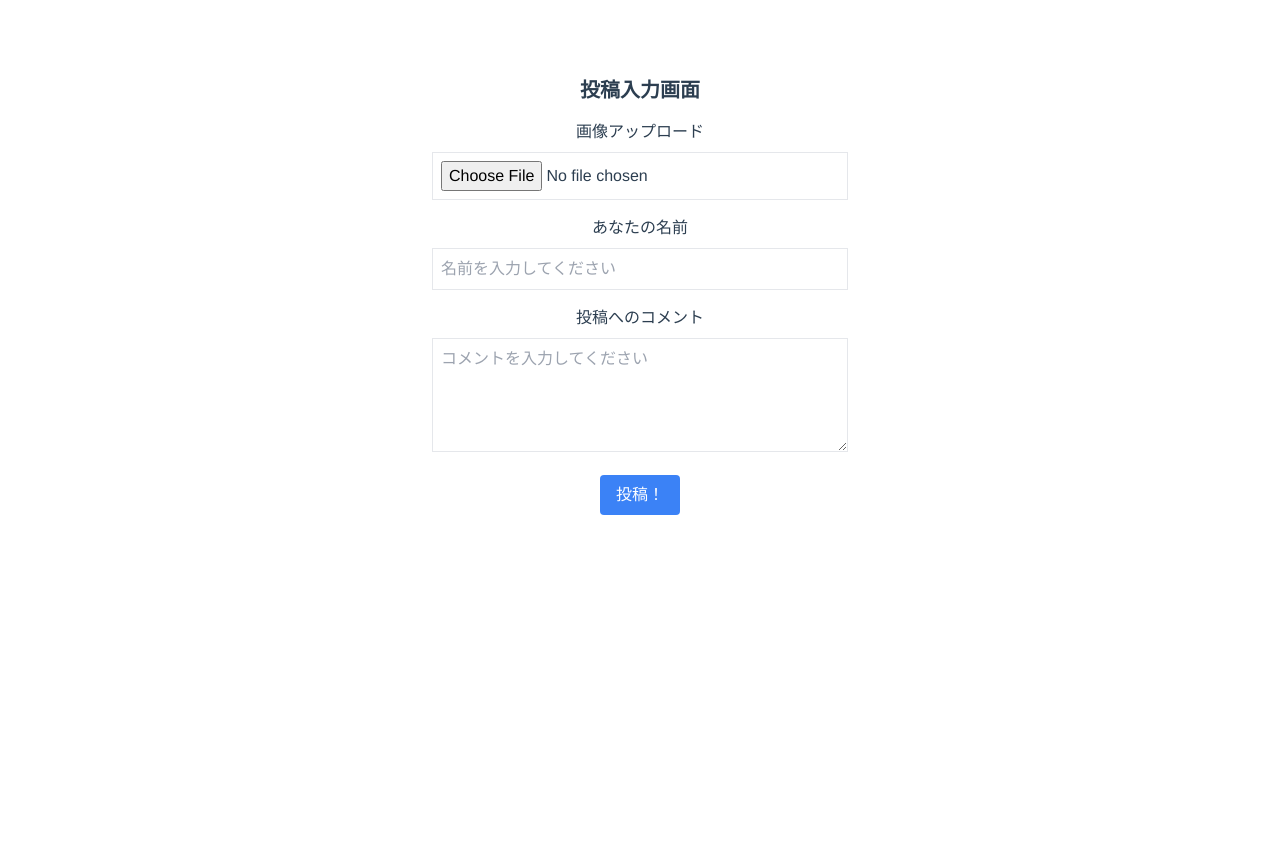
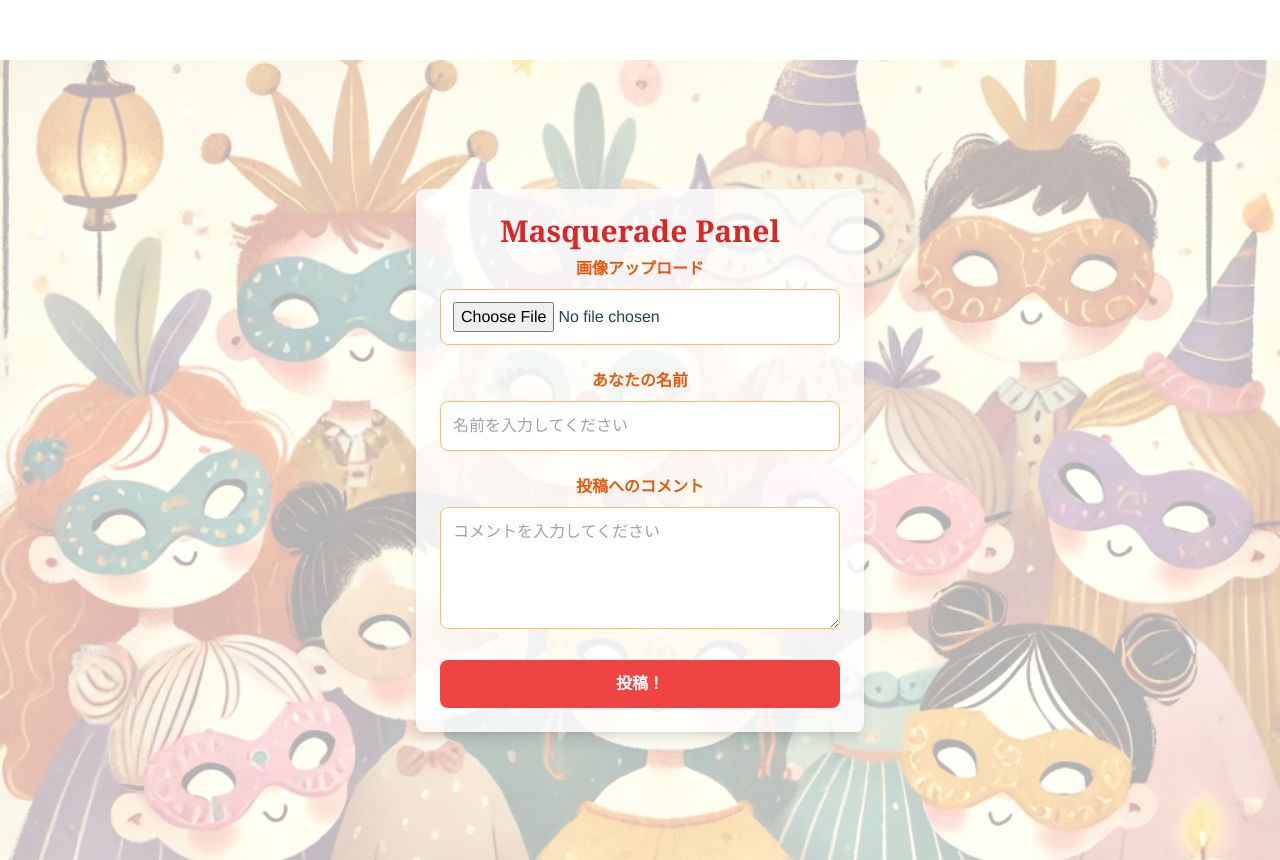
Before and after one commit to Massan0917/OverHack-project, a Vue app in the folder frontend/app/: page / in a window 1280 px wide. Before the commit the page ends 800 px from the top, so only its background shows below. Built offline with nearby package versions, Linux system fonts and the light colour scheme.

Commit message:
最初の画面デザイン

```diff
--- a/frontend/app/src/components/CreatePost.vue
+++ b/frontend/app/src/components/CreatePost.vue
@@ -1,37 +1,55 @@
 <template>
-  <div class="max-w-md mx-auto p-4">
-    <h1 class="text-xl font-bold mb-4">投稿入力画面</h1>
+  <BackgroundWrapper>
+    <ContentWrapper>
+      <!-- 画像アップロード -->
+      <div class="mb-6">
+        <label class="block text-orange-600 font-semibold mb-2">画像アップロード</label>
+        <input type="file" @change="onFileChange" accept="image/*" class="border border-orange-300 w-full p-3 rounded-lg bg-white">
 
-    <!-- 画像アップロード -->
-    <div class="mb-4">
-      <label class="block mb-2">画像アップロード</label>
-      <input type="file" @change="onFileChange" accept="image/*" class="border w-full p-2">
+        <!-- 画像プレビュー（選択後に表示） -->
+        <div v-if="imagePreview" class="mt-4 text-center">
+          <p class="text-orange-600 mb-2">選択した画像:</p>
+          <img :src="imagePreview" class="max-w-full h-auto rounded-lg shadow-md">
+          <!-- 画像削除ボタン -->
+          <button @click="removeImage" class="mt-2 bg-red-500 hover:bg-orange-600 text-white font-semibold py-2 px-4 rounded-lg transition duration-300">
+            画像を削除
+          </button>
+        </div>
       </div>
 
       <!-- 名前入力 -->
-    <div class="mb-4">
-      <label class="block mb-2">あなたの名前</label>
-      <input v-model="name" type="text" class="border w-full p-2" placeholder="名前を入力してください">
+      <div class="mb-6">
+        <label class="block text-orange-600 font-semibold mb-2">あなたの名前</label>
+        <input v-model="name" type="text" class="border border-orange-300 w-full p-3 rounded-lg bg-white" placeholder="名前を入力してください">
       </div>
 
       <!-- コメント入力 -->
-    <div class="mb-4">
-      <label class="block mb-2">投稿へのコメント</label>
-      <textarea v-model="comment" rows="4" class="border w-full p-2" placeholder="コメントを入力してください"></textarea>
+      <div class="mb-6">
+        <label class="block text-orange-600 font-semibold mb-2">投稿へのコメント</label>
+        <textarea v-model="comment" rows="4" class="border border-orange-300 w-full p-3 rounded-lg bg-white" placeholder="コメントを入力してください"></textarea>
       </div>
 
       <!-- 投稿確認ボタン -->
-    <button @click="submitPost" class="bg-blue-500 text-white py-2 px-4 rounded">
+      <button @click="submitPost" class="bg-red-500 hover:bg-orange-600 text-white font-semibold py-3 px-6 rounded-lg w-full transition duration-300">
         投稿！
       </button>
-  </div>
+    </ContentWrapper>
+  </BackgroundWrapper>
 </template>
 
 <script>
+import BackgroundWrapper from './BackgroundWrapper.vue';
+import ContentWrapper from './ContentWrapper.vue';
+
 export default {
+  components: {
+    BackgroundWrapper, // コンポーネントとして登録
+    ContentWrapper
+  },
   data() {
     return {
       image: null,
+      imagePreview: null, // 画像のプレビューURL
       name: '',
       comment: '',
     };
@@ -41,7 +59,18 @@ export default {
       const file = event.target.files[0];
       if (file) {
         this.image = file;
+
+        // 画像のプレビューを生成
+        const reader = new FileReader();
+        reader.readAsDataURL(file);
+        reader.onload = () => {
+          this.imagePreview = reader.result;
+        };
       }
+    },
+    removeImage() {
+      this.image = null;
+      this.imagePreview = null;
     },
     submitPost() {
       if (!this.image || !this.name || !this.comment) {
@@ -67,5 +96,11 @@ export default {
 </script>
 
 <style scoped>
-/* Tailwind CSS を使っている前提で記述しています（もしなければ適宜CSS調整） */
+body {
+  background-color: #f0f8ff;
+}
+
+button {
+  cursor: pointer;
+}
 </style>
```
Lines whose indentation alone changed are shown as unchanged.
